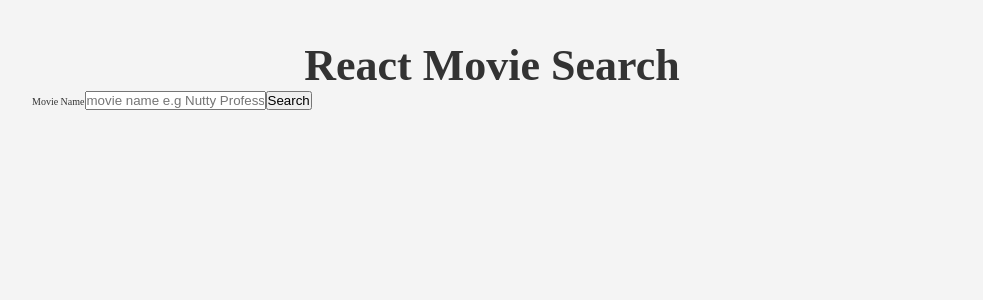
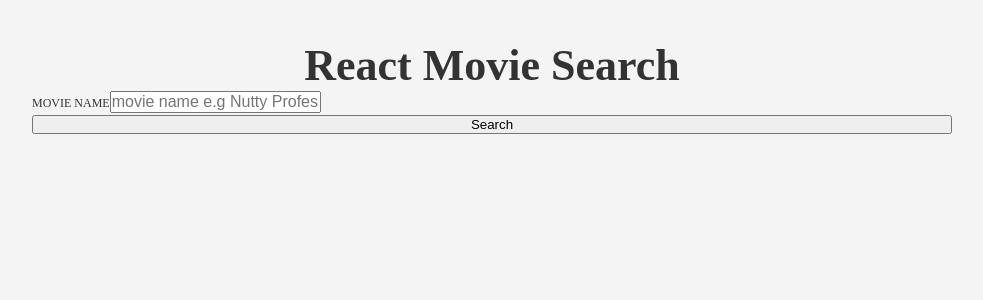
Before and after one commit to PJMantoss/movie-search-app, a React (Create React App) app: page / in a window 1280 px wide. Shown: the top 300 px of the page, without its empty margins (148-1131 px from the left). Built offline with nearby package versions, Linux system fonts and the light colour scheme.

Commit message:
update SearchMovies

```diff
--- a/src/App.css
+++ b/src/App.css
@@ -25,6 +25,21 @@ p {
 .title {
   font-size: 4.4rem;
   text-align: center;
+}
+
+.form {
+  display: grid;
+}
+
+.label {
+  font-size: 1.2rem;
+  margin-bottom: 0.2rem;
+  text-transform: uppercase;
+}
+
+.input {
+  font-size: 1.6rem;
+  padding: ;
 }
 
 /* .App {
```
